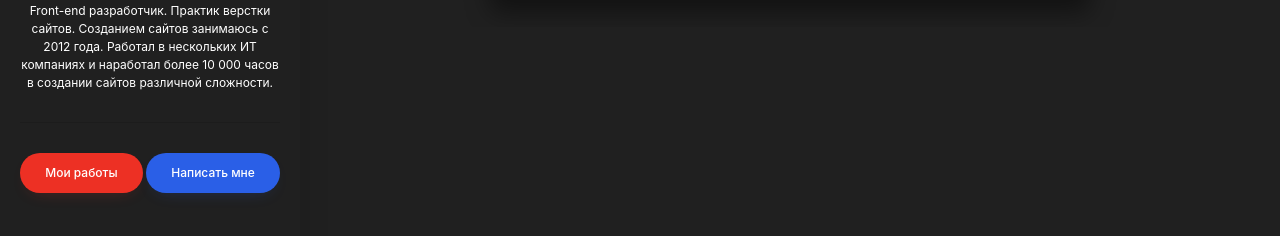
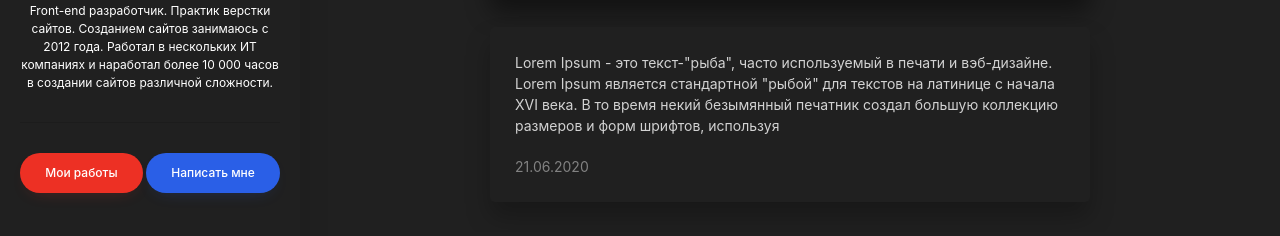
Before and after one commit to SlavaPetrushiin/blog, a website: page src/index.html in a window 1280 px wide. Shown: the part 402-638 px from the top of the page. Drawn offline with nearby package versions, Linux system fonts and the light colour scheme; files that its build step writes are made by us from their sources.

Commit message:
add post block

```diff
--- a/src/assets/scss/_vars.scss
+++ b/src/assets/scss/_vars.scss
@@ -10,4 +10,5 @@ $z-index-sidebar: 1000;
 $z-index-header: 1000;
 
 $sidebar-width: 300px;
-$sidebar-color: #DEDEDE
+$sidebar-color: #DEDEDE;
+$post-color-text: #D2D2D2;
--- a/src/assets/scss/blocks/add_post.scss
+++ b/src/assets/scss/blocks/add_post.scss
@@ -54,7 +54,7 @@
 	background: #EBEBEB url("../images/photo.svg") center no-repeat;
 
 	&:hover{
-		background: darken(#EBEBEB, 5%);
+		background: darken(#EBEBEB, 10%) url("../images/photo.svg") center no-repeat;
 	}
 }
 
@@ -64,6 +64,6 @@
 	background: $blue;
 
 	&:hover{
-		background: darken($blue, 5%);
+		background: darken($blue, 10%);
 	}
 }
--- /dev/null
+++ b/src/assets/scss/blocks/post.scss
@@ -0,0 +1,21 @@
+.post{
+	background-color: $primary;
+	box-shadow: 0 15px 25px rgba(#000000, 25%);
+
+	margin-bottom: 3rem;
+	padding: 2.5rem;
+	border-radius: 5px;
+}
+
+.post__content{
+	margin-bottom: 2rem;
+}
+
+.post__text{
+	font-size: 1.4rem;
+	color: $post-color-text;
+}
+
+.post__data{
+	color: #828282;
+}
--- a/src/assets/scss/style.scss
+++ b/src/assets/scss/style.scss
@@ -30,3 +30,4 @@ body {
 @import 'blocks/search.scss';
 @import 'blocks/stories.scss';
 @import 'blocks/add_post.scss';
+@import 'blocks/post.scss';
--- a/src/index.html
+++ b/src/index.html
@@ -38,3 +38,18 @@ title: BrainsCloud | Home
 		</div>
 	</form>
 </div>
+
+<div class="post">
+	<div class="post__content">
+		<p class="post__text">
+			Lorem Ipsum - это текст-"рыба", часто используемый в печати и вэб-дизайне. Lorem Ipsum является стандартной "рыбой" для текстов на латинице с начала XVI века. В то время некий безымянный печатник создал большую коллекцию размеров и форм шрифтов, используя
+		</p>
+	</div>
+	<div class="post__footer">
+		<ul class="post__data">
+			<li class="post__data__item">
+				<time datetime="2020-06-20">21.06.2020</time>
+			</li>
+		</ul>
+	</div>
+</div>
```
